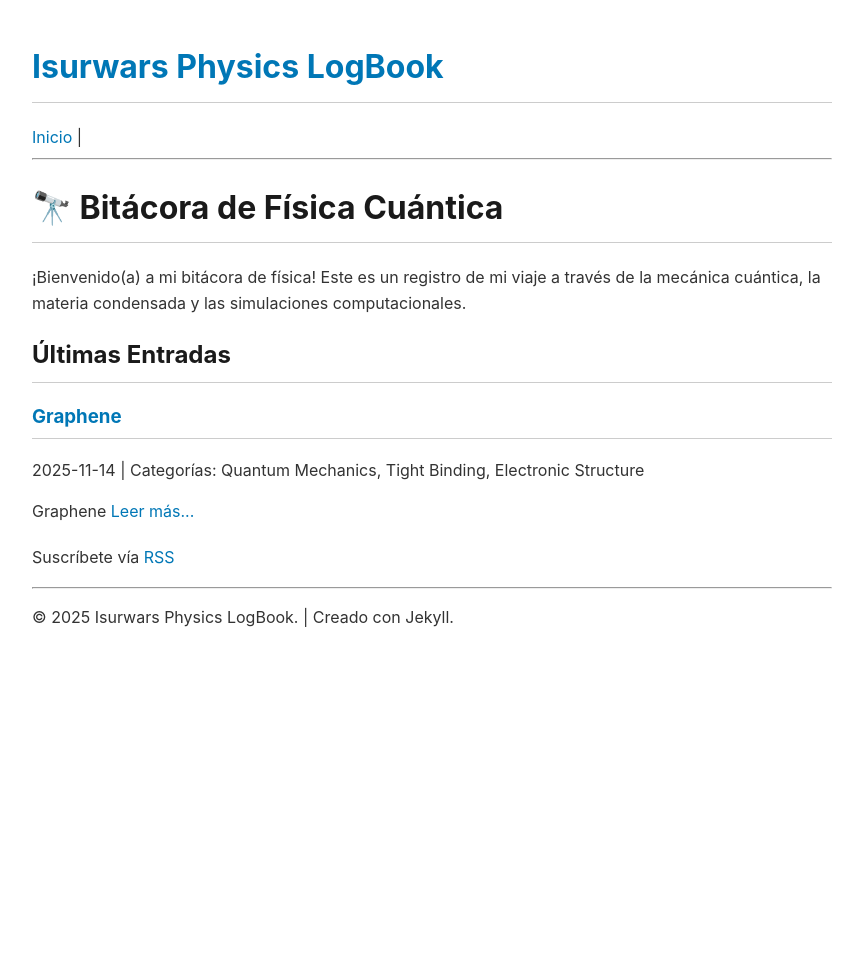
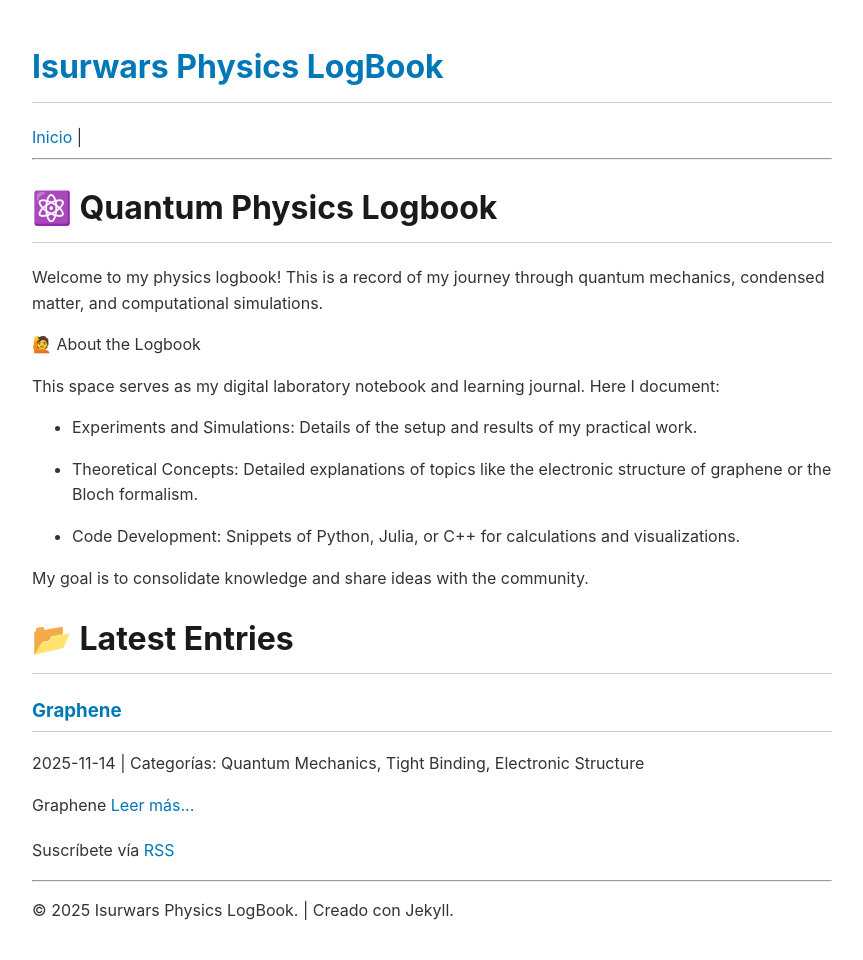
Before and after one commit to Isurwars/Physics-LogBook, a Jekyll site: the page built from index.md, in a window 1280 px wide. Shown: the whole page, without its empty margins (208-1071 px from the left). Built offline with Jekyll 4.4.1, drawn with Linux system fonts in a browser that asks for light colours; before the commit the page ends 900 px from its top, so only the background shows below that.

Commit message:
Revise title and content of Quantum Physics Logbook
Updated the title and introduction of the logbook to reflect a focus on quantum physics and added sections for experiments, theoretical concepts, and code development.

```diff
--- a/index.md
+++ b/index.md
@@ -3,11 +3,23 @@ layout: default         # Usa el layout principal (default.html)
 title: Physics Logbook
 ---
 
-# 🔭 Bitácora de Física Cuántica
+# ⚛️ Quantum Physics Logbook
 
-¡Bienvenido(a) a mi bitácora de física! Este es un registro de mi viaje a través de la mecánica cuántica, la materia condensada y las simulaciones computacionales.
+Welcome to my physics logbook! This is a record of my journey through quantum mechanics, condensed matter, and computational simulations.
 
-## Últimas Entradas
+🙋 About the Logbook
+
+This space serves as my digital laboratory notebook and learning journal. Here I document:
+
+- Experiments and Simulations: Details of the setup and results of my practical work.
+
+- Theoretical Concepts: Detailed explanations of topics like the electronic structure of graphene or the Bloch formalism.
+
+- Code Development: Snippets of Python, Julia, or C++ for calculations and visualizations.
+
+My goal is to consolidate knowledge and share ideas with the community.
+
+# 📂 Latest Entries
 
 <ul class="post-list">
   {% for post in site.posts %}
```
